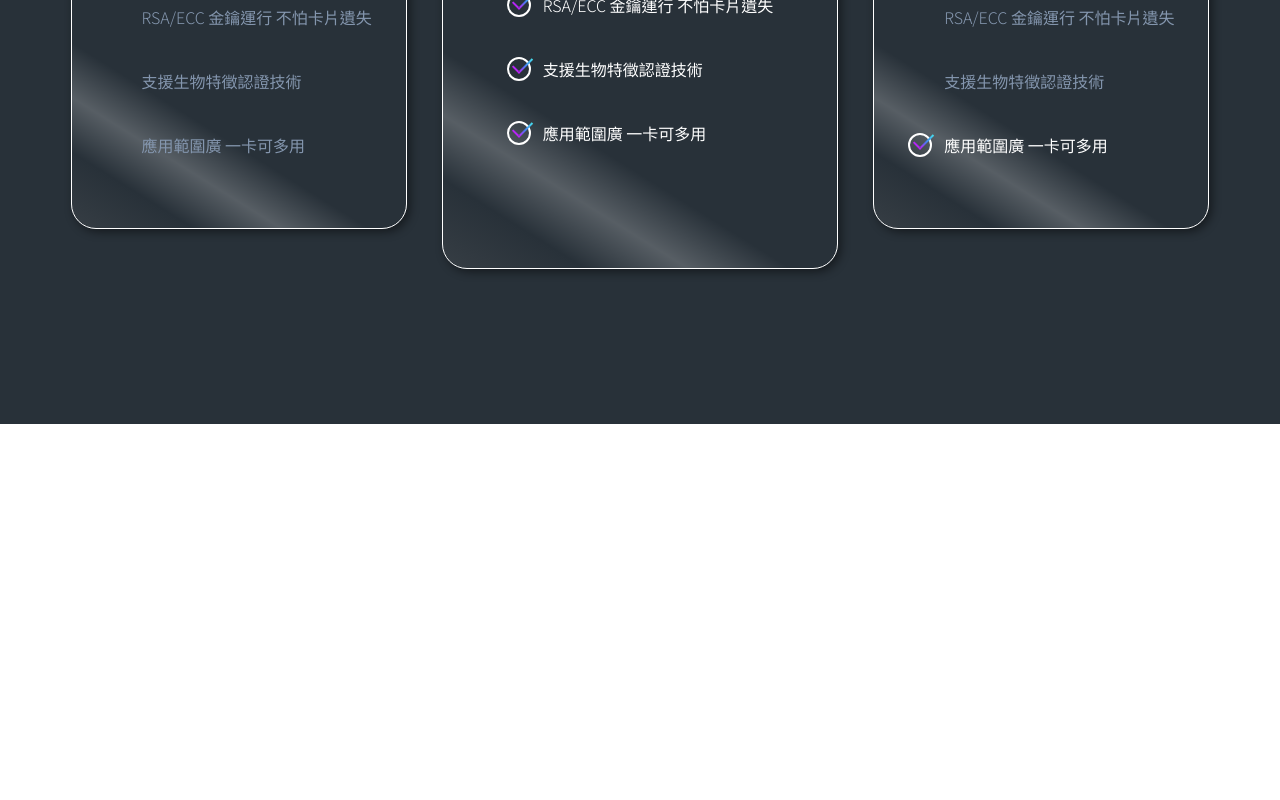
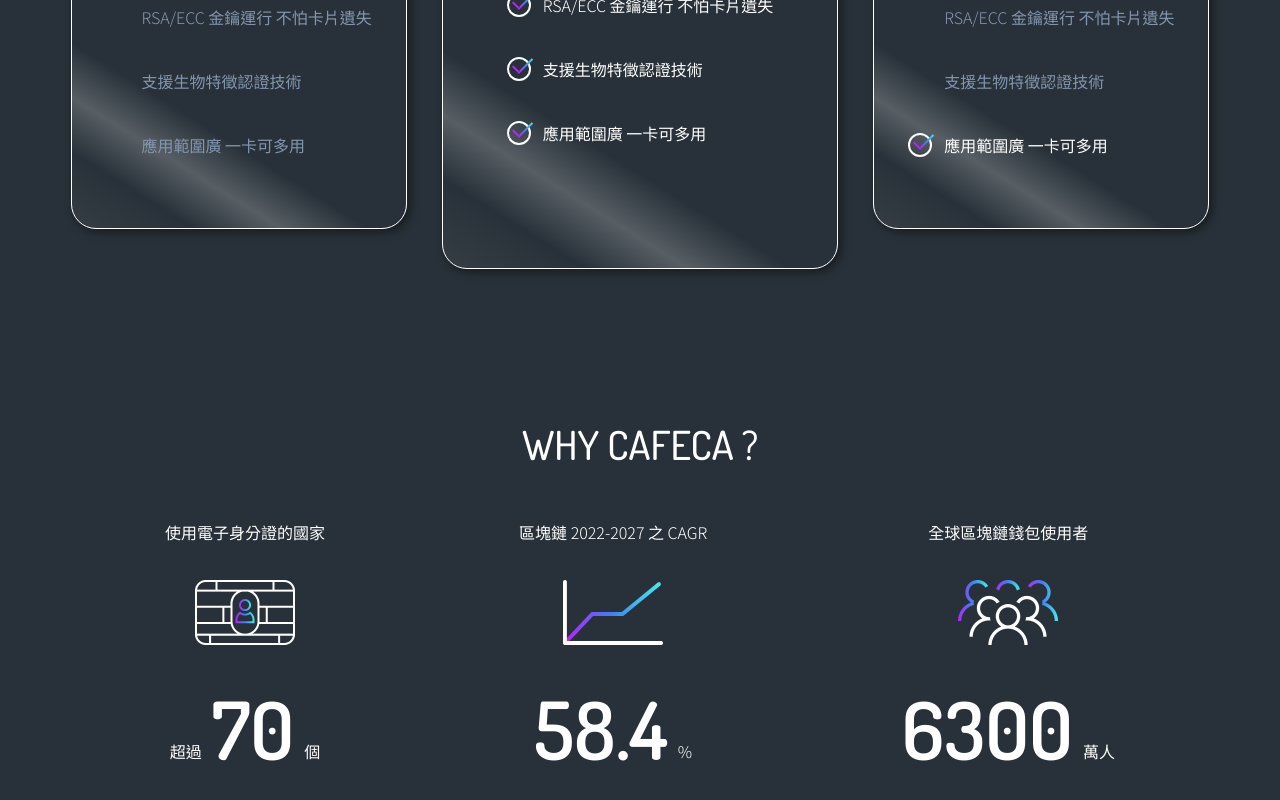
Before and after one commit to CAFECA-IO/cafeca, a React (Create React App) app: page / in a window 1280 px wide. Shown: the part 2064-2864 px from the top of the page. Before the commit the page ends 2488 px from the top, so only its background shows below. Built offline with nearby package versions, Linux system fonts and the light colour scheme; a web font is replaced by a local one.

Commit message:
feat: #5 add data

```diff
--- a/src/assets/scss/base/_typography.scss
+++ b/src/assets/scss/base/_typography.scss
@@ -1,5 +1,11 @@
 @import url("https://fonts.googleapis.com/css2?family=Amaranth:wght@700&family=Dosis:wght@300;400;500;600;700&family=Noto+Sans+TC:wght@300;400;500;700&family=Open+Sans:wght@600;700;800&display=swap");
 
+p.emphasize--primary{
+  font-family: "Dosis";
+  font-weight: 600;
+  font-size: 80px;
+  color: $color-white;
+}
 h1.header-primary {
   font-family: "Dosis";
   font-weight: 600;
--- /dev/null
+++ b/src/assets/scss/components/_data.scss
@@ -0,0 +1,53 @@
+.data {
+  background-color: #283139;
+  text-align: center;
+  padding-bottom: 20.3rem;
+  &__container {
+    display: flex;
+    max-width: 95rem;
+    margin: 0 auto;
+    justify-content: space-between;
+  }
+  &__content {
+    display: flex;
+    flex-direction: column;
+    align-items: center;
+    margin-top: 6rem;
+  }
+//   &__title {
+//   }
+  &__image-box {
+    margin-top: 4rem;
+    margin-bottom: 3.3rem;
+    width: 10rem;
+    height: 6.5rem;
+  }
+  &__content:nth-child(1) > &__image-box {
+    background: transparent url(../../images/Icon_EID@2x.png) 0% 0% no-repeat
+      padding-box;
+    background-position: center;
+    background-size: cover;
+  }
+  &__content:nth-child(2) > &__image-box {
+    background: transparent url(../../images/Icon_raising@2x.png) 0% 0%
+      no-repeat padding-box;
+    background-position: center;
+    background-size: cover;
+  }
+  &__content:nth-child(3) > &__image-box {
+    background: transparent url(../../images/Icon_user@2x.png) 0% 0% no-repeat
+      padding-box;
+    background-position: center;
+    background-size: cover;
+  }
+
+  &__text {
+    display: flex;
+    align-items: flex-end;
+    gap: 1rem;
+  }
+  &__content:first-child  &__text > *:first-child,
+  &__text > *:last-child {
+    margin-bottom: 2rem;
+  }
+}
--- a/src/assets/scss/style.scss
+++ b/src/assets/scss/style.scss
@@ -16,6 +16,7 @@
 @import "components/main";
 @import "components/features";
 @import "components/specialize";
+@import "components/data";
 
 
 @import "pages/landing";
--- a/src/components/Data.js
+++ b/src/components/Data.js
@@ -1,9 +1,64 @@
 import React from "react";
-import { useTranslation } from "react-i18next";
+import { Trans, useTranslation } from "react-i18next";
 
 const Data = (props) => {
   const { t } = useTranslation();
-  return <div className="data"></div>;
+  return (
+    <div className="data">
+      <h2 className="specialize__header header-primary header-primary--medium">
+        {t("specialize_header")}
+      </h2>
+      <div className="data__container">
+        <div className="data__content">
+          <div className="data__title">
+            <h5 className="header-secondary header-secondary--white">
+              {t("data_title_1")}
+            </h5>
+          </div>
+          <div className="data__image-box"></div>
+          {/* ++TODO*/}
+          {/* https://react.i18next.com/latest/trans-component */}
+          <div className="data__text">
+            <h5 className="header-secondary header-secondary--white">
+              {t("data_text_v1_1")}
+            </h5>
+            <p className="emphasize--primary">70</p>
+            <h5 className="header-secondary header-secondary--white">
+              {t("data_text_v1_2")}
+            </h5>
+          </div>
+        </div>
+        <div className="data__content">
+          <div className="data__title">
+            <h5 className="header-secondary header-secondary--white">
+              {t("data_title_2")}
+            </h5>
+          </div>
+          <div className="data__image-box"></div>
+          <div className="data__text">
+            <p className="emphasize--primary">58.4</p>
+            <h5 className="header-secondary header-secondary--white">
+              {t("data_text_v2_1")}
+            </h5>
+          </div>
+        </div>
+        <div className="data__content">
+          <div className="data__title">
+            <h5 className="header-secondary header-secondary--white">
+              {t("data_title_3")}
+            </h5>
+          </div>
+          <div className="data__image-box"></div>
+          <div className="data__text">
+            <p className="emphasize--primary">6300</p>
+            <h5 className="header-secondary header-secondary--white">
+              {t("data_text_v3_1")}
+            </h5>
+          </div>
+        </div>
+      </div>
+    </div>
+  );
 };
 
 export default Data;
--- a/src/i18n/locales/zh_TW/translations.json
+++ b/src/i18n/locales/zh_TW/translations.json
@@ -44,11 +44,15 @@
   "specialize_5": "應用範圍廣 一卡可多用",
   "data_header": "THE NEW GENERATION BEGINS",
   "data_title_1": "使用電子身分證的國家",
-  "data_text_1": "超過 {{count}} 個",
+  "data_text_v1_3": "超過 {{count}} 個",
+  "data_text_v1_1": "超過",
+  "data_text_v1_2": "個",
   "data_title_2": "區塊鏈 2022-2027 之 CAGR",
-  "data_text_2": "{{value}} %",
+  "data_text_v2_1": " %",
+  "data_text_v2_2": "{{value}} %",
   "data_title_3": "全球區塊鏈錢包使用者",
-  "data_text_3": "{{volume}} 萬人",
+  "data_text_v3_1": " 萬人",
+  "data_text_v3_2": "{{volume}} 萬人",
   "partners_header": "OUR PARTNERS",
   "contact_us_en": "CONTACT US",
   "name": "姓名",
--- a/src/pages/landing.js
+++ b/src/pages/landing.js
@@ -1,4 +1,5 @@
 import React from "react";
+import Data from "../components/Data";
 import Features from "../components/Features";
 import Main from "../components/Main";
 import Specialize from "../components/Specialize";
@@ -9,6 +10,7 @@
       <Main />
       <Features />
       <Specialize />
+      <Data />
     </div>
   );
 };
```
